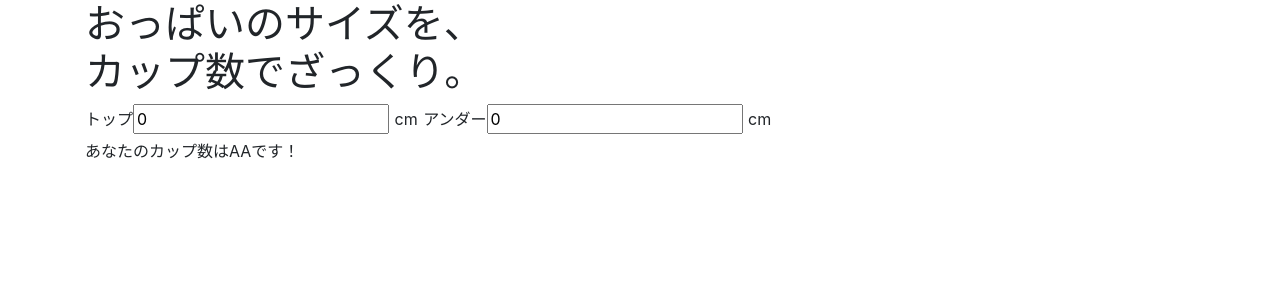
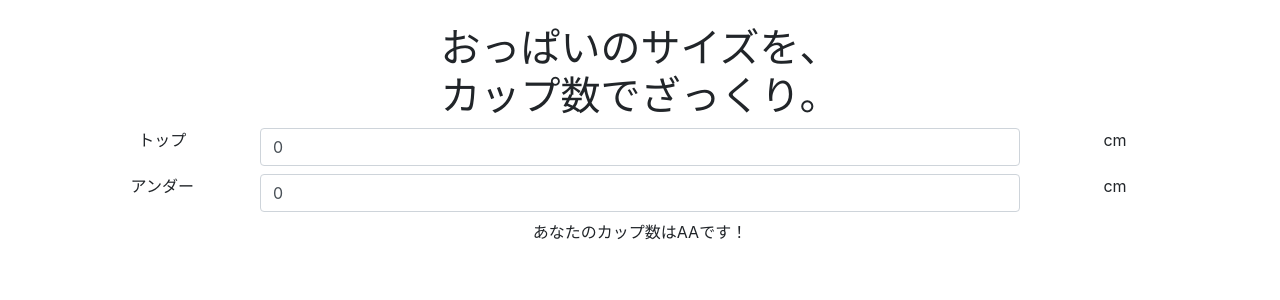
Before and after one commit to tyokinuhata/zakkuri-bra, a Nuxt app: page / in a window 1280 px wide. Shown: the top 300 px of the page. Built offline with nearby package versions, Linux system fonts and the light colour scheme.

Commit message:
Bootstrapでいい感じにしたよ

```diff
--- a/package.json
+++ b/package.json
@@ -14,7 +14,9 @@
   },
   "dependencies": {
     "bootstrap-vue": "^2.0.0-rc.8",
-    "nuxt": "^1.0.0"
+    "node-sass": "^4.8.3",
+    "nuxt": "^1.0.0",
+    "sass-loader": "^7.0.1"
   },
   "devDependencies": {
     "babel-eslint": "^8.2.1",
--- a/pages/index.vue
+++ b/pages/index.vue
@@ -1,13 +1,19 @@
 <template>
-  <div class="container">
-    <h1>おっぱいのサイズを、<br>カップ数でざっくり。</h1>
-    <div>
-      <label for="top">トップ</label>
-      <input type="number" id="top" v-model="top" @change="calcCup(top, under)">&nbsp;cm
-      <label for="under">アンダー</label>
-      <input type="number" id="under" v-model="under" @change="calcCup(top, under)">&nbsp;cm
-      <div>
-        <span>あなたのカップ数は{{ cup }}です！</span>
+  <div class="container mt-4">
+    <h1 class="text-center">おっぱいのサイズを、<br>カップ数でざっくり。</h1>
+    <div class="text-center">
+      <div class="row mt-2">
+        <label for="top" class="col-md-2">トップ&nbsp;</label>
+        <input type="number" id="top" class="form-control col-md-8" v-model="top" @change="calcCup(top, under)">
+        <span class="col-md-2">cm</span>
+      </div>
+      <div class="row mt-2">
+        <label for="under" class="col-md-2">アンダー&nbsp;</label>
+        <input type="number" id="under" class="form-control col-md-8" v-model="under" @change="calcCup(top, under)">
+        <span class="col-md-2">cm</span>
+      </div>
+      <div class="row">
+        <span class="col-md-12 mt-2">あなたのカップ数は{{ cup }}です！</span>
       </div>
     </div>
   </div>
@@ -84,3 +90,7 @@
     }
   }
 </script>
+
+<style lang="scss" scoped>
+
+</style>
```
Also changed, not shown: 2 other files (tests, documents, lock files or other folders).
